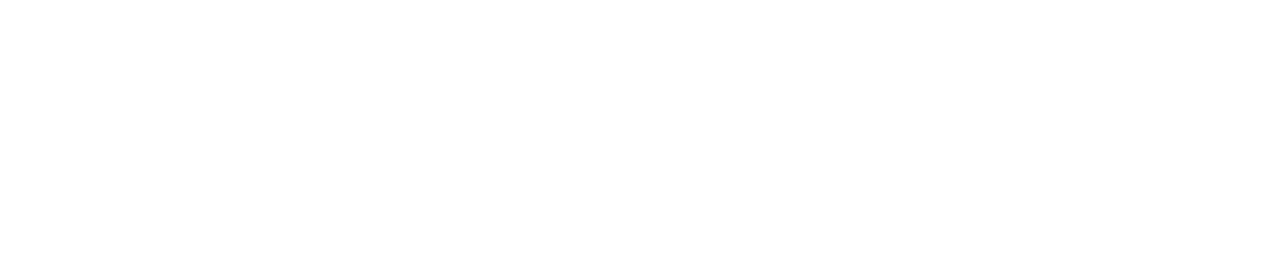
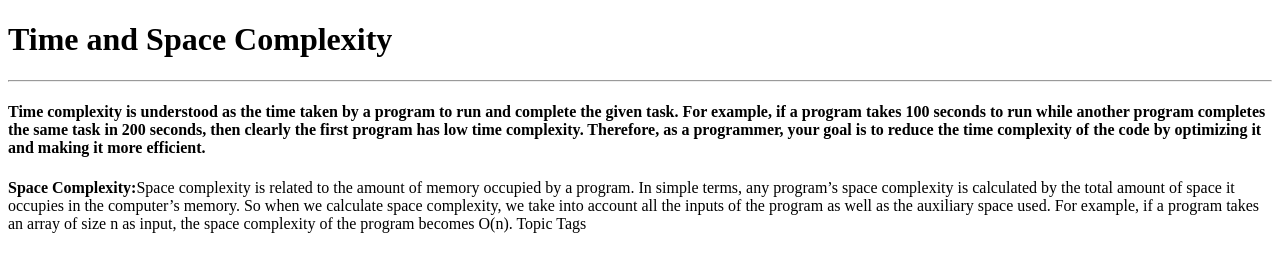
Before and after one commit to acciojob/time-and-space-complexity-Ranjeetmehta, a website: page main.html in a window 1280 px wide. Drawn offline with Linux system fonts and the light colour scheme.

Commit message:
created a submission

```diff
--- a/main.html
+++ b/main.html
@@ -11,6 +11,14 @@
     <script type="text/javascript" src="./script.js">
 </script>
 
-</body>
+<div>
+	<h1> Time and Space Complexity<h1>
+		<hr>
+			<h4>Time complexity is understood as the time taken by a program to run and complete the given task. For example, if a program takes 100 seconds to run while another program completes the same task in 200 seconds, then clearly the first program has low time complexity. Therefore, as a programmer, your goal is to reduce the time complexity of the code by optimizing it and making it more efficient.</h4>
+
+			<strong>Space Complexity:</strong>Space complexity is related to the amount of memory occupied by a program. In simple terms, any program’s space complexity is calculated by the total amount of space it occupies in the computer’s memory. So when we calculate space complexity, we take into account all the inputs of the program as well as the auxiliary space used. For example, if a program takes an array of size n as input, the space complexity of the program becomes O(n).
+
+Topic Tags
+<!-- </body> -->
 
 </html>
```
